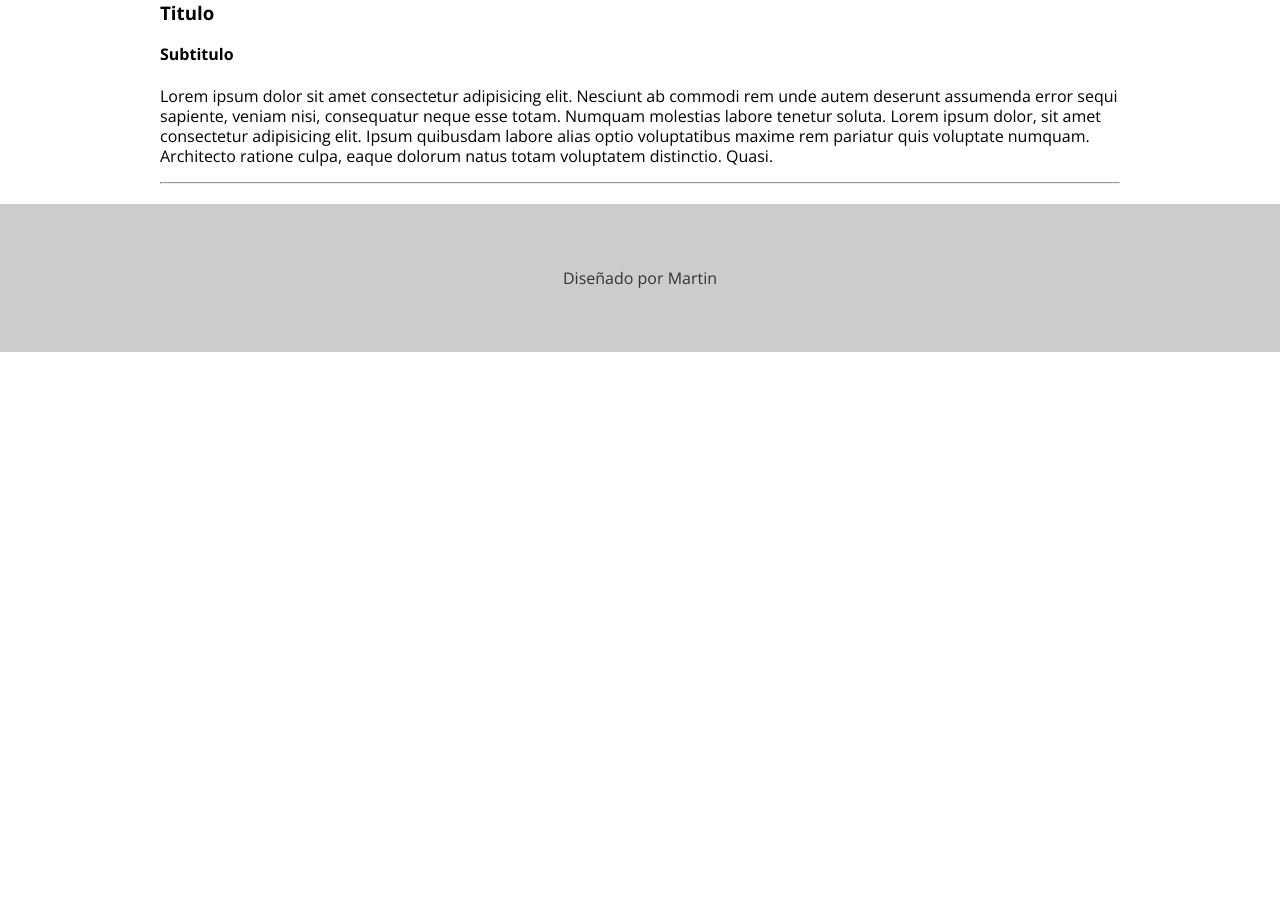
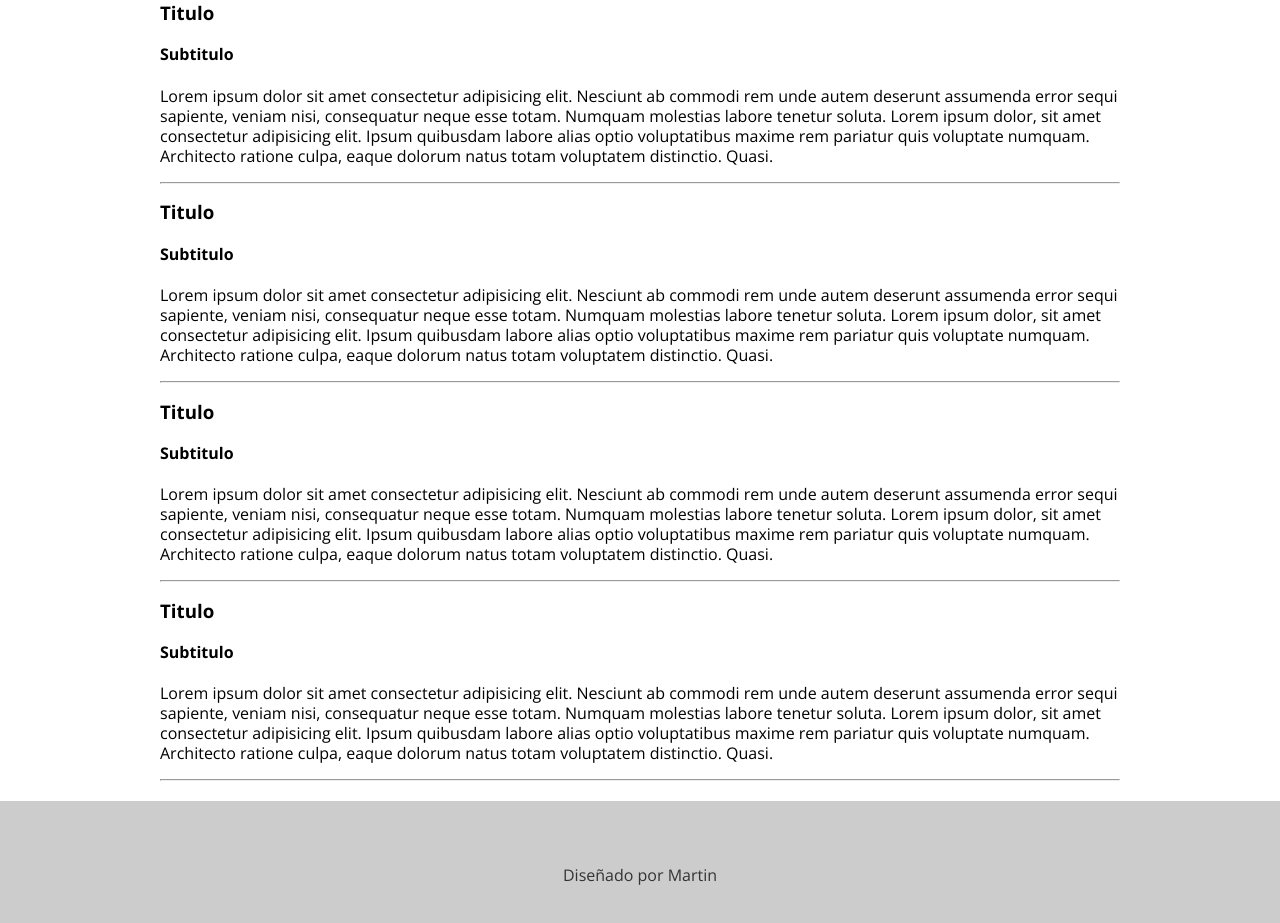
Before and after one commit to MartinGelvan/CursoUTNWebMaster, a plain HTML site: page novedades.html in a window 1280 px wide. Shown: the part 635-1558 px from the top of the page. Before the commit the page ends 987 px from the top, so only its background shows below. Drawn offline with nearby package versions, Linux system fonts and the light colour scheme.

Commit message:
Agregue 3 novedades

```diff
--- a/novedades.html
+++ b/novedades.html
@@ -53,6 +53,27 @@
         <hr>
 
     </div>
+    <div>
+        <h3>Titulo</h3>
+        <h4>Subtitulo</h4>
+        <p>Lorem ipsum dolor sit amet consectetur adipisicing elit. Nesciunt ab commodi rem unde autem deserunt assumenda error sequi sapiente, veniam nisi, consequatur neque esse totam. Numquam molestias labore tenetur soluta. Lorem ipsum dolor, sit amet consectetur adipisicing elit. Ipsum quibusdam labore alias optio voluptatibus maxime rem pariatur quis voluptate numquam. Architecto ratione culpa, eaque dolorum natus totam voluptatem distinctio. Quasi.</p>
+        <hr>
+
+    </div>
+    <div>
+        <h3>Titulo</h3>
+        <h4>Subtitulo</h4>
+        <p>Lorem ipsum dolor sit amet consectetur adipisicing elit. Nesciunt ab commodi rem unde autem deserunt assumenda error sequi sapiente, veniam nisi, consequatur neque esse totam. Numquam molestias labore tenetur soluta. Lorem ipsum dolor, sit amet consectetur adipisicing elit. Ipsum quibusdam labore alias optio voluptatibus maxime rem pariatur quis voluptate numquam. Architecto ratione culpa, eaque dolorum natus totam voluptatem distinctio. Quasi.</p>
+        <hr>
+
+    </div>
+    <div>
+        <h3>Titulo</h3>
+        <h4>Subtitulo</h4>
+        <p>Lorem ipsum dolor sit amet consectetur adipisicing elit. Nesciunt ab commodi rem unde autem deserunt assumenda error sequi sapiente, veniam nisi, consequatur neque esse totam. Numquam molestias labore tenetur soluta. Lorem ipsum dolor, sit amet consectetur adipisicing elit. Ipsum quibusdam labore alias optio voluptatibus maxime rem pariatur quis voluptate numquam. Architecto ratione culpa, eaque dolorum natus totam voluptatem distinctio. Quasi.</p>
+        <hr>
+
+    </div>
     </main>
     <footer>
         <p>Diseñado por Martin</p>
```
